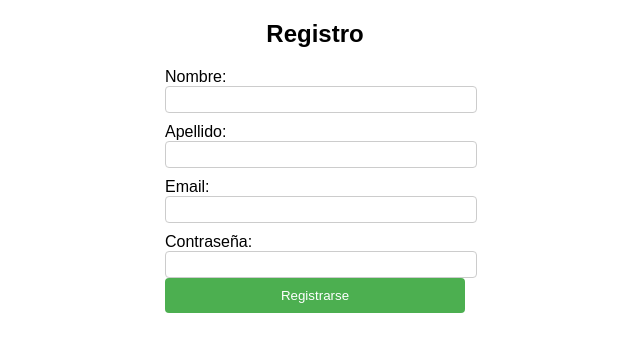
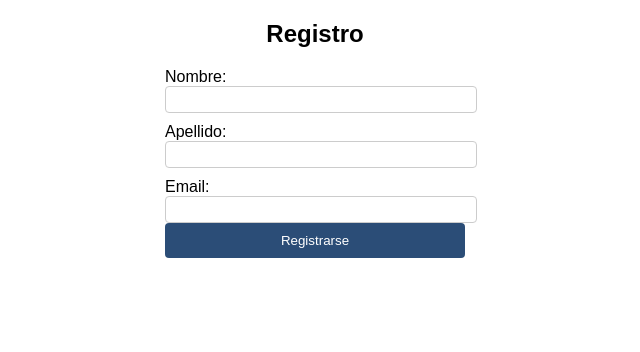
Before and after one commit to MilitaryApple35/EducacionContinua, a Django app: page /register in a window 1280 px wide. Shown: the part 80-432 px from the top of the page, without its empty margins (325-965 px from the left). Run offline with Django 4.2, Linux system fonts and the light colour scheme.

Commit message:
Cambio de estilos y quitado el campo contraseña

```diff
--- a/EC/static/css/stylesre.css
+++ b/EC/static/css/stylesre.css
@@ -56,8 +56,7 @@ body {
   }
 
   input[type="text"],
-  input[type="email"],
-  input[type="password"] {
+  input[type="email"] {
     width: 100%;
     padding: 5px;
     border: 1px solid #ccc;
@@ -66,8 +65,9 @@ body {
 
   input[type="submit"] {
     width: 100%;
+
     padding: 10px;
-    background-color: #4CAF50;
+    background-color: #2b4d77;
     color: white;
     border: none;
     border-radius: 4px;
@@ -75,5 +75,5 @@ body {
   }
 
   input[type="submit"]:hover {
-    background-color: #45a049;
+    background-color: #3c689d;
   }
--- a/Registro/templates/register.html
+++ b/Registro/templates/register.html
@@ -27,9 +27,6 @@
       <label for="email">Email:</label>
       <input type="email" id="email" name="email" required>
 
-      <label for="contrasena">Contraseña:</label>
-      <input type="password" id="contrasena" name="contrasena" required>
-
       <input type="submit" value="Registrarse">
     </form>
 </body>
```
